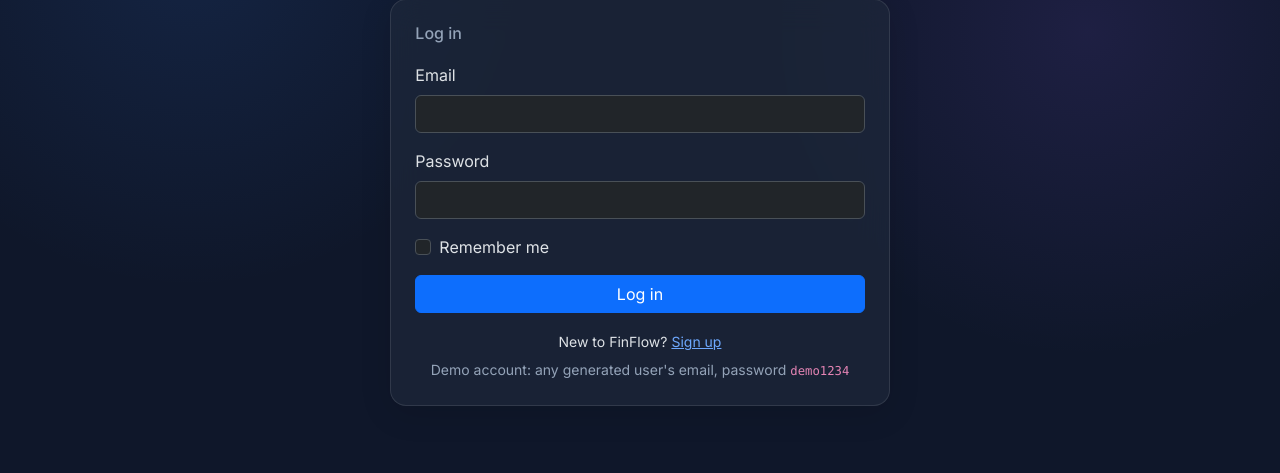
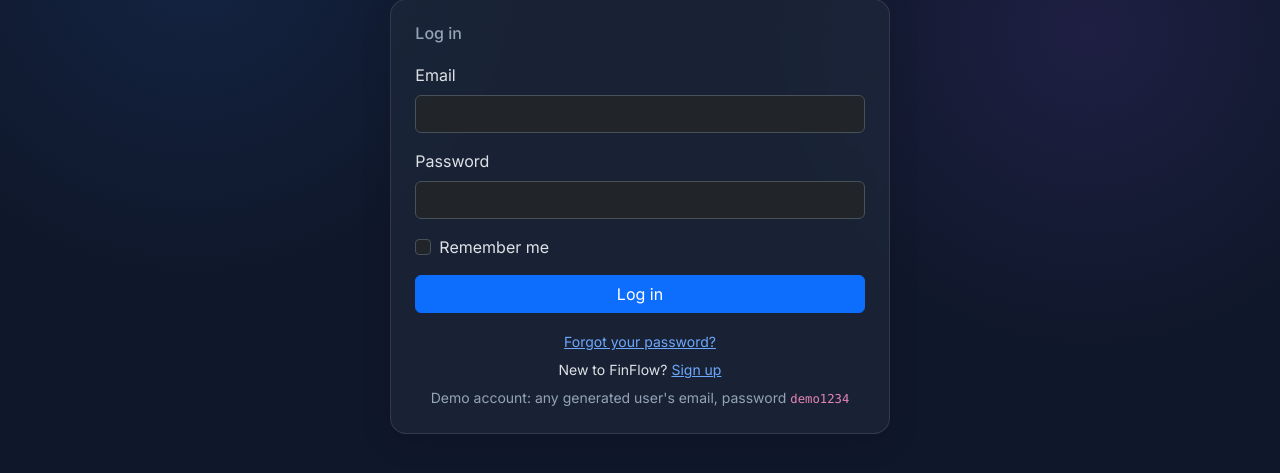
Before and after one commit to Vidushi1408/FinFlow, a Flask app: page /login in a window 1280 px wide. Shown: the part 49-522 px from the top of the page. Run offline with Flask 3, Linux system fonts and the light colour scheme; some libraries are stand-ins or nearby versions.

Commit message:
Password reset (signed single-use links) and per-account login lockout
Co-Authored-By: Claude Sonnet 5.5 <noreply@anthropic.com>

```diff
--- a/webapp/forms.py
+++ b/webapp/forms.py
@@ -20,6 +20,20 @@ class LoginForm(FlaskForm):
     password = PasswordField('Password', validators=[DataRequired()])
     remember = BooleanField('Remember me')
     submit = SubmitField('Log in')
+
+
+class ForgotPasswordForm(FlaskForm):
+    email = StringField('Email', validators=[DataRequired(), Email()])
+    submit = SubmitField('Send reset link')
+
+
+class ResetPasswordForm(FlaskForm):
+    password = PasswordField('New password', validators=[DataRequired(), Length(min=8, message='Password must be at least 8 characters.')])
+    confirm_password = PasswordField(
+        'Confirm new password',
+        validators=[DataRequired(), EqualTo('password', message='Passwords must match.')]
+    )
+    submit = SubmitField('Set new password')
 
 
 class DemoLoadForm(FlaskForm):
--- a/webapp/routes/auth.py
+++ b/webapp/routes/auth.py
@@ -8,7 +8,8 @@ from flask_login import login_user, logout_user, login_required, current_user
 from sqlalchemy import text
 from werkzeug.security import generate_password_hash, check_password_hash
 
-from webapp.forms import SignupForm, LoginForm, DemoLoadForm
+from webapp.forms import SignupForm, LoginForm, DemoLoadForm, ForgotPasswordForm, ResetPasswordForm
+from webapp.services.password_reset import make_reset_token, read_reset_token, send_reset_email, token_matches_password
 from webapp.auth import User
 from webapp.extensions import limiter
 from webapp.services.demo_seed import seed_demo_data_for_user
@@ -65,8 +66,15 @@ def signup():
     return render_template('auth/signup.html', form=form)
 
 
+def _login_email_key():
+    """Rate-limit failed logins per target account too, so a botnet rotating IPs can't grind one password."""
+    return "login-email:" + (request.form.get('email') or '').lower().strip()
+
+
 @auth_bp.route('/login', methods=['GET', 'POST'])
 @limiter.limit('10 per minute')
+@limiter.limit('5 per 15 minutes', key_func=_login_email_key, methods=['POST'],
+               deduct_when=lambda response: response.status_code != 302)
 def login():
     if current_user.is_authenticated:
         return redirect(url_for('index'))
@@ -132,3 +140,51 @@ def onboarding_complete():
     )
     g.db.commit()
     return redirect(url_for('index'))
+
+
+@auth_bp.route('/forgot-password', methods=['GET', 'POST'])
+@limiter.limit('5 per 15 minutes', methods=['POST'])
+def forgot_password():
+    if current_user.is_authenticated:
+        return redirect(url_for('index'))
+
+    form = ForgotPasswordForm()
+    if form.validate_on_submit():
+        row = g.db.execute(
+            text("SELECT user_id, password_hash FROM dim_user WHERE email = :email"),
+            {"email": form.email.data.lower().strip()}
+        ).fetchone()
+        if row:
+            token = make_reset_token(row[0], row[1])
+            send_reset_email(form.email.data.lower().strip(), url_for('auth.reset_password', token=token, _external=True))
+        # Same answer whether or not the address exists, so this can't be used to find who has an account.
+        flash('If that email has a FinFlow account, a reset link is on its way. It expires in 60 minutes.', 'success')
+        return redirect(url_for('auth.login'))
+
+    return render_template('auth/forgot_password.html', form=form)
+
+
+@auth_bp.route('/reset-password/<token>', methods=['GET', 'POST'])
+@limiter.limit('10 per 15 minutes', methods=['POST'])
+def reset_password(token):
+    parsed = read_reset_token(token)
+    row = None
+    if parsed:
+        row = g.db.execute(
+            text("SELECT user_id, password_hash FROM dim_user WHERE user_id = :uid"), {"uid": parsed[0]}
+        ).fetchone()
+    if not row or not token_matches_password(parsed[1], row[1]):
+        flash('That reset link is invalid or has expired. Request a new one.', 'error')
+        return redirect(url_for('auth.forgot_password'))
+
+    form = ResetPasswordForm()
+    if form.validate_on_submit():
+        g.db.execute(
+            text("UPDATE dim_user SET password_hash = :h WHERE user_id = :uid"),
+            {"h": generate_password_hash(form.password.data), "uid": row[0]}
+        )
+        g.db.commit()
+        flash('Password updated. Log in with your new password.', 'success')
+        return redirect(url_for('auth.login'))
+
+    return render_template('auth/reset_password.html', form=form)
--- /dev/null
+++ b/webapp/services/password_reset.py
@@ -0,0 +1,69 @@
+"""Signed, expiring, single-use password-reset links, and the (optional) SMTP sender that delivers them.
+
+No token is stored. The token is a timed signature over the user id plus a fingerprint of their current
+password hash, so it dies the moment the password changes (single use) or after RESET_TOKEN_MAX_AGE_S.
+"""
+import hashlib
+import os
+import smtplib
+from email.message import EmailMessage
+
+from flask import current_app
+from itsdangerous import BadSignature, SignatureExpired, URLSafeTimedSerializer
+
+from logging_config import logger
+
+RESET_TOKEN_MAX_AGE_S = 3600
+_SALT = "finflow-password-reset"
+
+
+def _serializer():
+    return URLSafeTimedSerializer(current_app.config["SECRET_KEY"], salt=_SALT)
+
+
+def _fingerprint(password_hash):
+    return hashlib.sha256(password_hash.encode("utf-8")).hexdigest()[:16]
+
+
+def make_reset_token(user_id, password_hash):
+    return _serializer().dumps({"uid": str(user_id), "fp": _fingerprint(password_hash)})
+
+
+def read_reset_token(token, max_age=RESET_TOKEN_MAX_AGE_S):
+    """(user_id, fingerprint) for a valid, unexpired token, else None."""
+    try:
+        data = _serializer().loads(token, max_age=max_age)
+        return data["uid"], data["fp"]
+    except (BadSignature, SignatureExpired, KeyError, TypeError):
+        return None
+
+
+def token_matches_password(fingerprint, password_hash):
+    return fingerprint == _fingerprint(password_hash)
+
+
+def send_reset_email(to_email, reset_url):
+    """Send via SMTP when SMTP_HOST is set; otherwise log the link (development: no mail server needed)."""
+    host = os.environ.get("SMTP_HOST")
+    if not host:
+        logger.warning("SMTP_HOST not set; password reset link for %s: %s", to_email, reset_url)
+        return False
+    msg = EmailMessage()
+    msg["Subject"] = "Reset your FinFlow password"
+    msg["From"] = os.environ.get("SMTP_FROM", "no-reply@finflow.app")
+    msg["To"] = to_email
+    msg.set_content(
+        "Someone asked to reset the password for this FinFlow account.\n\n"
+        f"Reset it here (the link works once and expires in {RESET_TOKEN_MAX_AGE_S // 60} minutes):\n{reset_url}\n\n"
+        "If this wasn't you, ignore this email; your password hasn't changed."
+    )
+    try:
+        with smtplib.SMTP(host, int(os.environ.get("SMTP_PORT", "587")), timeout=10) as smtp:
+            smtp.starttls()
+            if os.environ.get("SMTP_USER"):
+                smtp.login(os.environ["SMTP_USER"], os.environ.get("SMTP_PASSWORD", ""))
+            smtp.send_message(msg)
+        return True
+    except (OSError, smtplib.SMTPException):
+        logger.exception("Could not send password reset email")  # never shown to the requester
+        return False
--- a/webapp/templates/auth/login.html
+++ b/webapp/templates/auth/login.html
@@ -23,7 +23,8 @@
                 </div>
                 {{ form.submit(class="btn btn-primary w-100") }}
             </form>
-            <p class="text-center mt-3 mb-0"><small>New to FinFlow? <a href="{{ url_for('auth.signup') }}">Sign up</a></small></p>
+            <p class="text-center mt-3 mb-0"><small><a href="{{ url_for('auth.forgot_password') }}">Forgot your password?</a></small></p>
+            <p class="text-center mt-1 mb-0"><small>New to FinFlow? <a href="{{ url_for('auth.signup') }}">Sign up</a></small></p>
             <p class="text-center mt-1 mb-0"><small style="color: var(--text-secondary);">Demo account: any generated user's email, password <code>demo1234</code></small></p>
         </div>
     </div>
```
Also changed, not shown: tests/test_integration_password_reset.py (added, +114 -0 lines), webapp/templates/auth/forgot_password.html (added, +21 -0 lines), webapp/templates/auth/reset_password.html (added, +26 -0 lines), README.md, 1 other file.
